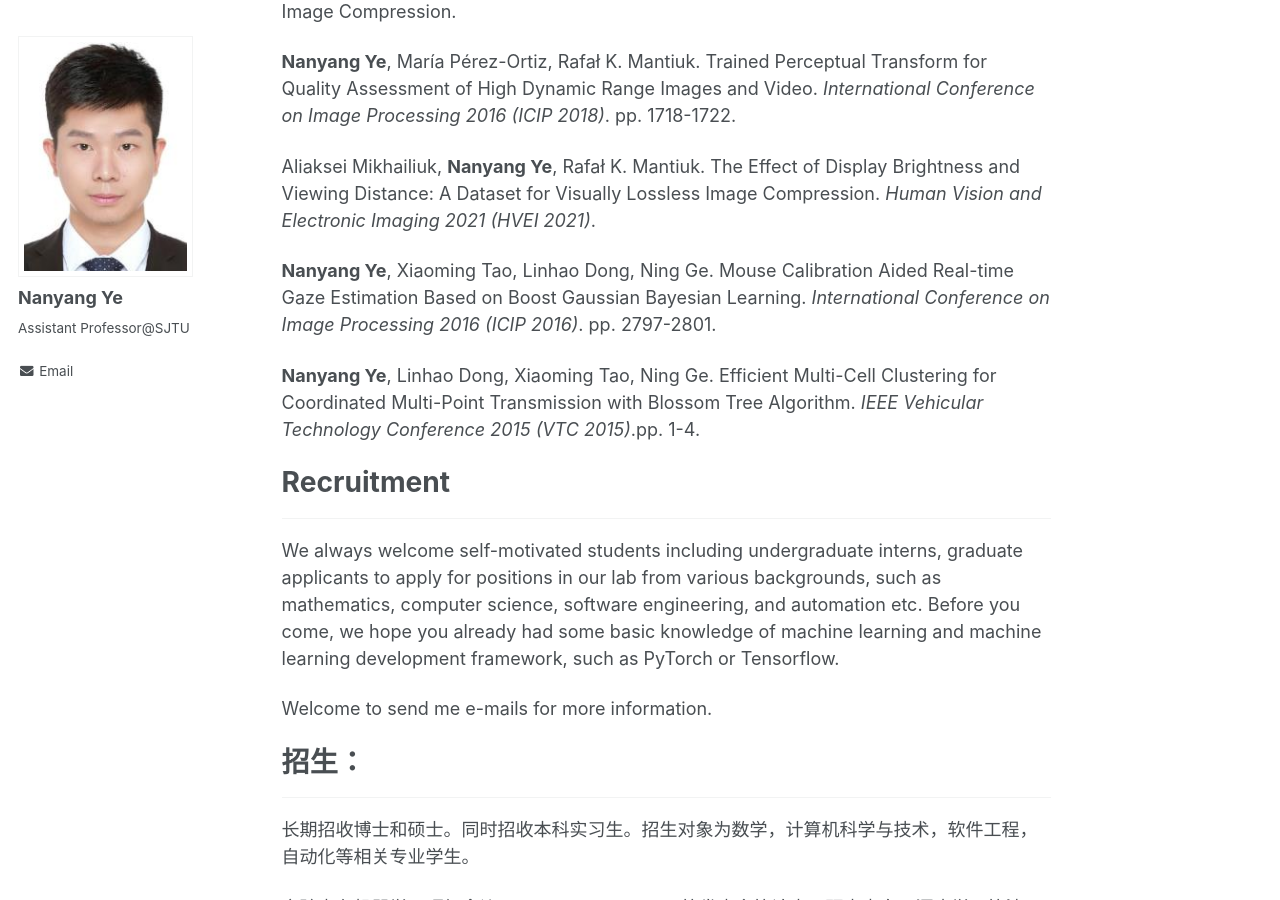
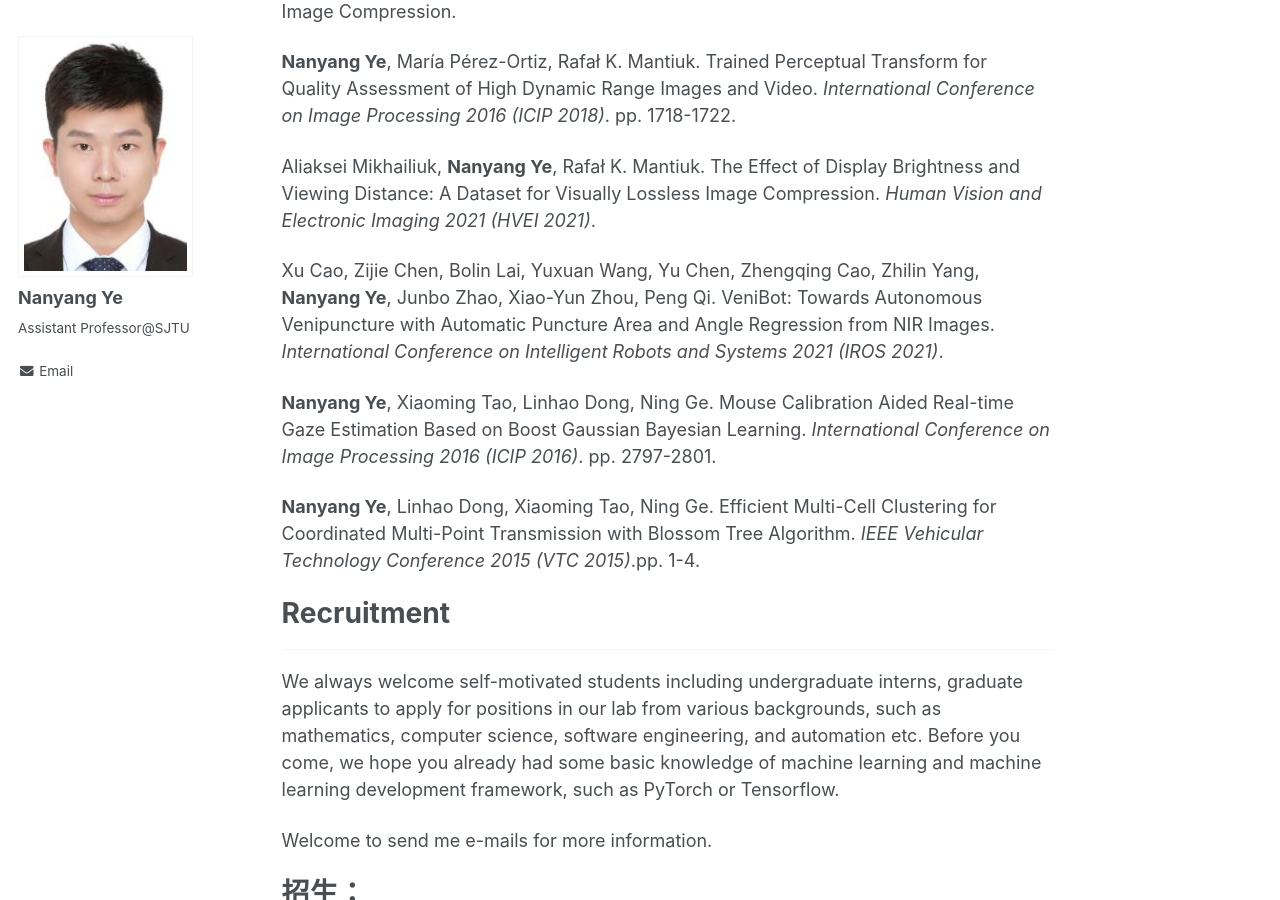
Before and after one commit to ynysjtu/ynysjtu.github.io, a Jekyll site: the page built from _pages/about.md, in a window 1280 px wide and 900 px high, scrolled down 1484 px. Built offline with Jekyll 4.4.1, drawn with Linux system fonts in a browser that asks for light colours.

Commit message:
Update about.md

```diff
--- a/_pages/about.md
+++ b/_pages/about.md
@@ -39,6 +39,8 @@ Krzysztof Wolski#, Daniele Giunchi#, **Nanyang Ye**#, Piotr Didyk, Karol Myszkow
 
 Aliaksei Mikhailiuk, **Nanyang Ye**, Rafał K. Mantiuk. The Effect of Display Brightness and Viewing Distance: A Dataset for Visually Lossless Image Compression. *Human Vision and Electronic Imaging 2021 (HVEI 2021)*.
 
+Xu Cao, Zijie Chen, Bolin Lai, Yuxuan Wang, Yu Chen, Zhengqing Cao, Zhilin Yang, **Nanyang Ye**, Junbo Zhao, Xiao-Yun Zhou, Peng Qi. VeniBot: Towards Autonomous Venipuncture with Automatic Puncture Area and Angle Regression from NIR Images. *International Conference on Intelligent Robots and Systems 2021 (IROS 2021)*.
+
 **Nanyang Ye**, Xiaoming Tao, Linhao Dong, Ning Ge. Mouse Calibration Aided Real-time Gaze Estimation Based on Boost Gaussian Bayesian Learning. *International Conference on Image Processing 2016 (ICIP 2016)*. pp. 2797-2801.
 
 **Nanyang Ye**, Linhao Dong, Xiaoming Tao, Ning Ge. Efficient Multi-Cell Clustering for Coordinated Multi-Point Transmission with Blossom Tree Algorithm. *IEEE Vehicular Technology Conference 2015 (VTC 2015)*.pp. 1-4.
```
